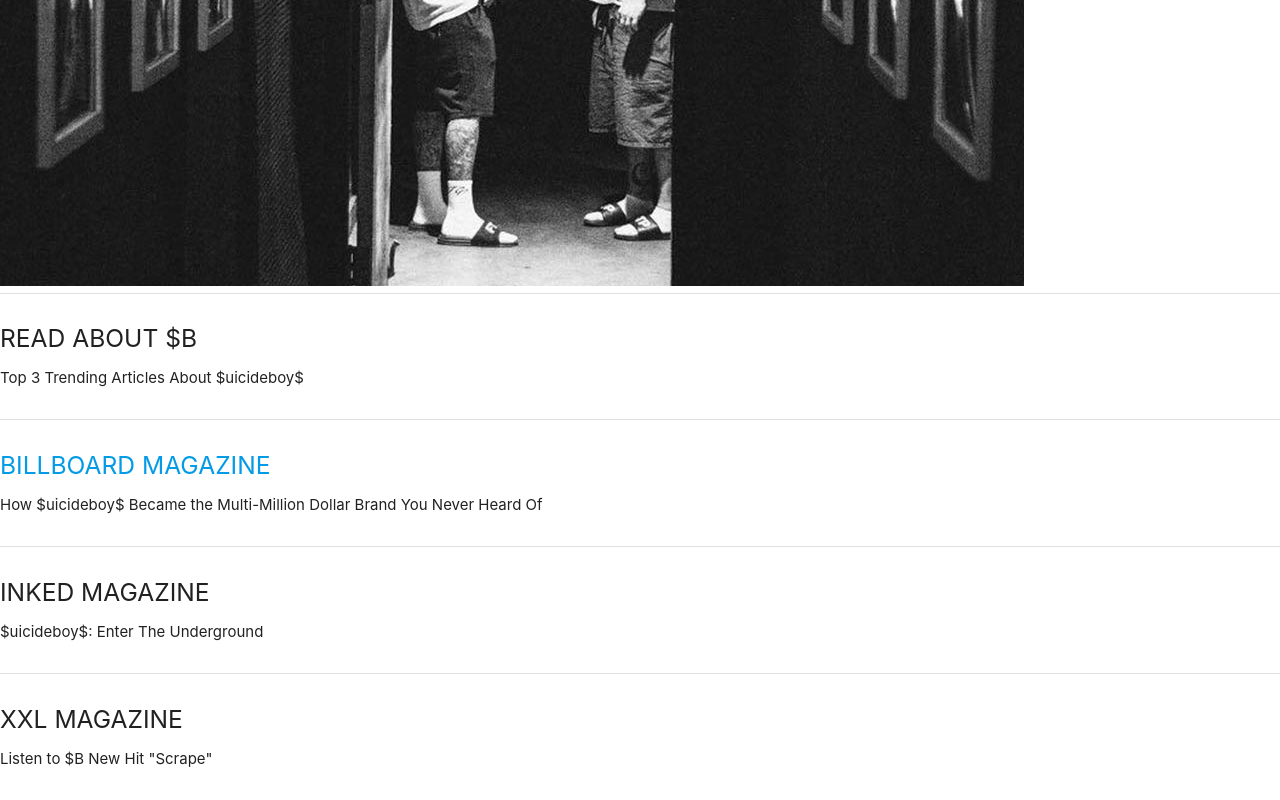
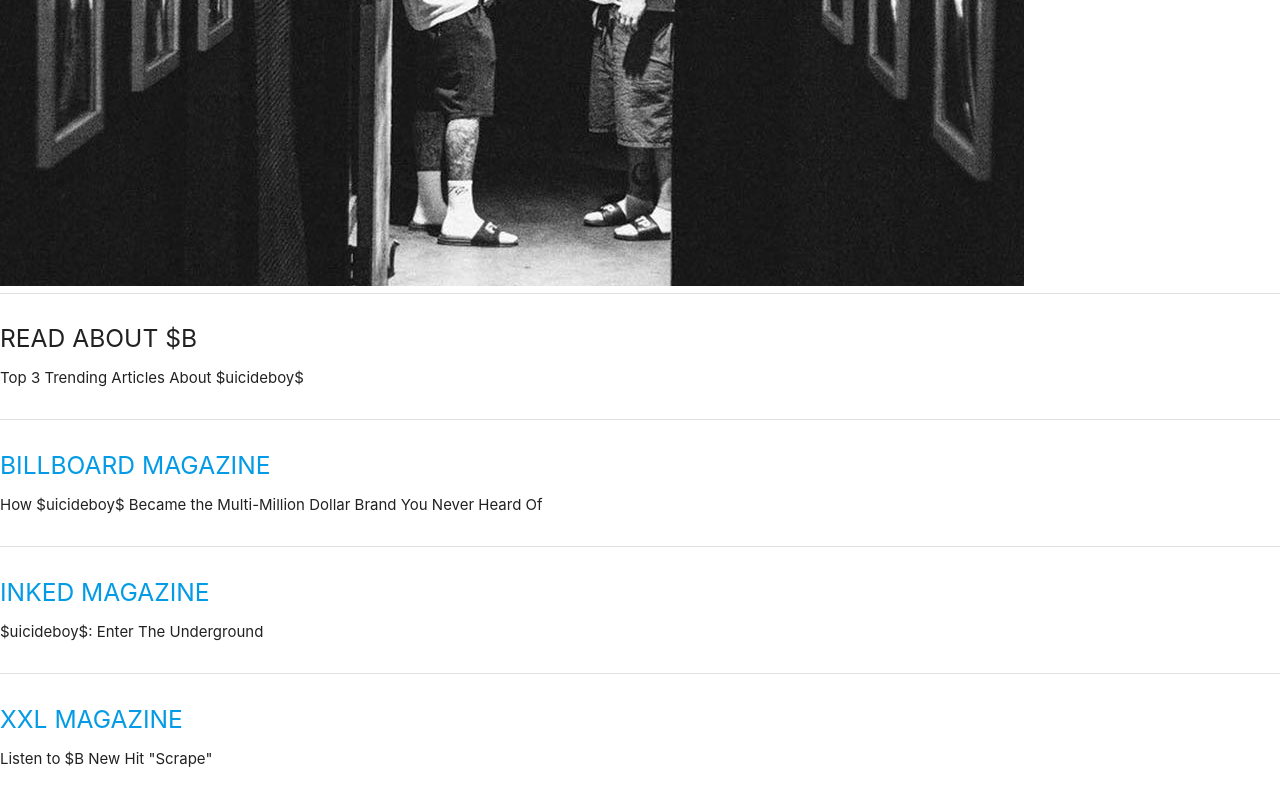
Before and after one commit to abbeycoley/project3-, a plain HTML site: page index.html in a window 1280 px wide. Shown: the part 546-1346 px from the top of the page. Drawn offline with nearby package versions, Linux system fonts and the light colour scheme.

Commit message:
mag links

```diff
--- a/index.html
+++ b/index.html
@@ -55,17 +55,16 @@
           <div class="divider"></div>
           <div class="section">
             <a href="https://www.billboard.com/music/music-news/suicideboys-new-album-headlining-tour-2021-interview-9649488/"><h5>BILLBOARD MAGAZINE</h5></a>
-
-            <p>How $uicideboy$ Became the Multi-Million Dollar Brand You Never Heard Of</p>
+           <p>How $uicideboy$ Became the Multi-Million Dollar Brand You Never Heard Of</p>
           </div>
           <div class="divider"></div>
           <div class="section">
-            <h5>INKED MAGAZINE</h5>
+            <a href="https://www.inkedmag.com/original-news/suicideboys "><h5>INKED MAGAZINE</h5></a>
             <p>$uicideboy$: Enter The Underground</p>
           </div>
           <div class="divider"></div>
           <div class="section">
-            <h5>XXL MAGAZINE</h5>
+            <a href="https://www.xxlmag.com/suicideboys-scrape-new-song/"><h5>XXL MAGAZINE</h5></a>
             <p>Listen to $B New Hit "Scrape"</p>
           </div>
 
```
